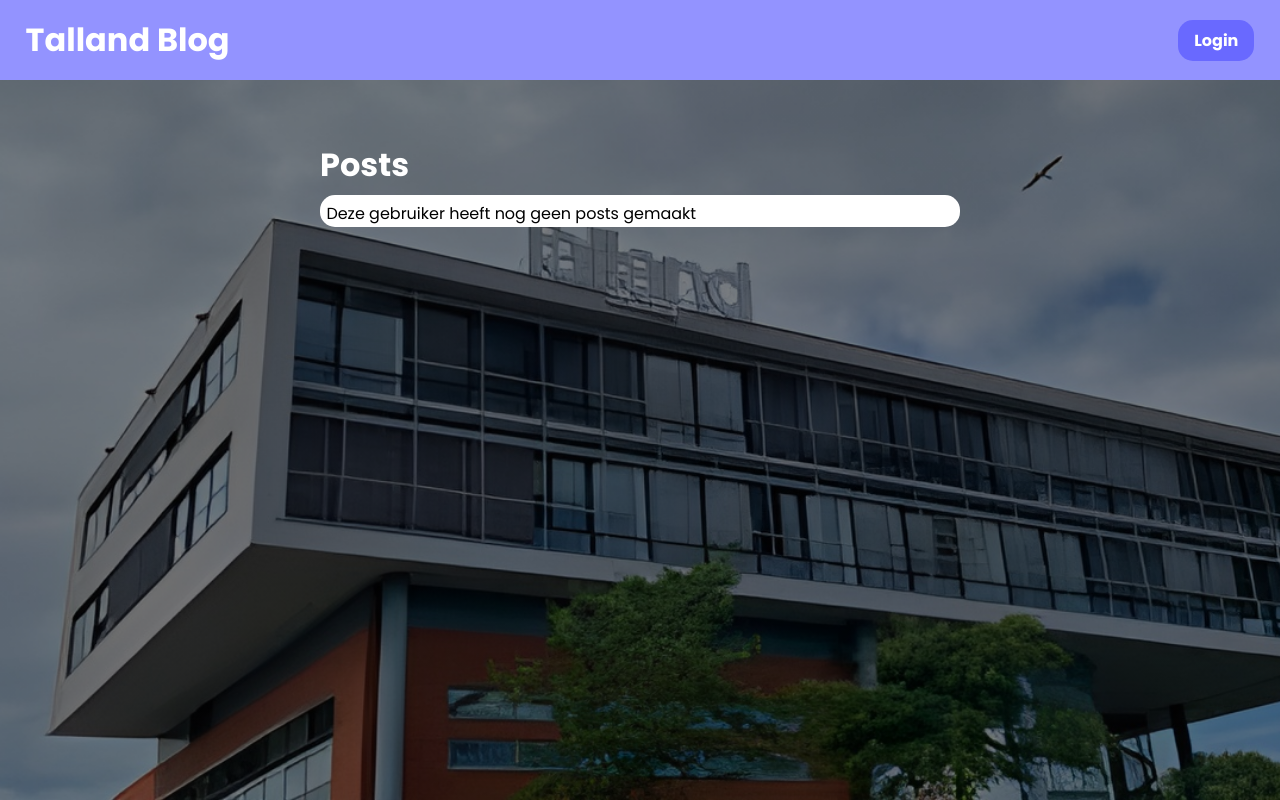
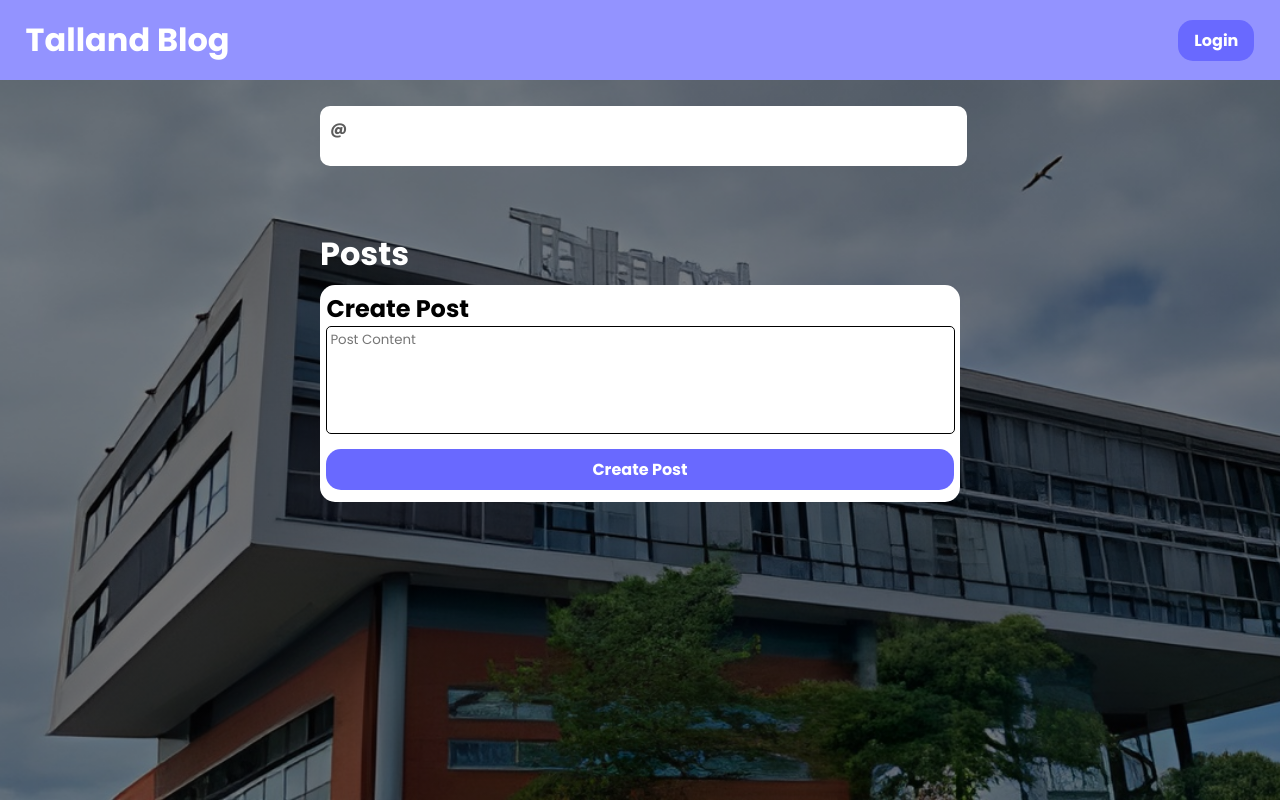
Before and after one commit to JortVlaming/project_1_mijn_website, a Flask app: template templates/user.html in a window 1280 px wide. Run offline with Flask 3, Linux system fonts and the light colour scheme; the template is opened without the code that fills it, so the values that code supplies are empty; parts of the project's set-up code (start-up, migrations or seed data) failed here and were passed over.

Commit message:
bug: styling on user page was dependant on the amount of posts for some reason

```diff
--- a/static/css/user.css
+++ b/static/css/user.css
@@ -3,7 +3,8 @@ body {
 }
 
 #content {
-    margin-top: -5%;
+    display: block !important;
+    margin-top: 2%;
 }
 
 .user-info {
@@ -11,6 +12,8 @@ body {
     color: black;
     padding: 10px;
     border-radius: 10px;
+    width: 98%;
+    top: 50px;
 }
 
 .handle {
@@ -28,6 +31,7 @@ body {
 
 #user_content {
     height: 50%;
+    width: 100%;
 }
 
 .post {
@@ -38,6 +42,7 @@ body {
     padding: 1% 1% 2%;
     color: black;
     margin-top: 1%;
+    width: 98%;
 }
 
 .post-container {
@@ -51,3 +56,28 @@ body {
     align-self: flex-end;
     float: right;
 }
+
+#create_post {
+    height: auto;
+}
+
+.create_post_form {
+    height: 60%;
+    width: 99%;
+}
+
+#post_content {
+    height: 100%;
+    width: 100%;
+    resize: none;
+    outline: none;
+    border: 1px solid black;
+    border-radius: 5px;
+    padding: 3px;
+}
+
+#create_post_button {
+    bottom: 0;
+    width: 100%;
+    margin-top: 1.2%;
+}
--- a/templates/user.html
+++ b/templates/user.html
@@ -11,21 +11,27 @@
 {% block content %}
     <div class="user-info">
         <h4 class="handle">@{{ requested_user.username }}</h4>
-	    <h1 class="naam">{{ requested_user.naam }}</h1>
+	    <h1 class="naam">{{ requested_user.displayName or requested_user.username }}</h1>
         <h2 class="opleiding">{{ requested_user.opleiding }}</h2>
         <p class="aboutme">{{ requested_user.aboutme }}</p>
     </div>
     <div class="search-seperator"></div>
     <div id="user_content">
         <h1>Posts</h1>
-        {% if posts|length == 0 %}
+        {% if requested_user.id == user.id %}
+            <div class="post" id="create_post">
+                <h2>Create Post</h2>
+                <form action="/api/post" class="create_post_form" method="post">
+                    <textarea name="content" id="post_content" cols="30" rows="5" placeholder="Post Content"></textarea>
+                </form>
+                <button id="create_post_button">Create Post</button>
+            </div>
+        {% endif %}
+        {% if posts|length == 0 and requested_user.id != user.id %}
             <div class="post">
                 <p>Deze gebruiker heeft nog geen posts gemaakt</p>
             </div>
         {% else %}
-            {% if requested_user.id == user.id %}
-                test
-            {% endif %}
             <div class="post-container">
                 {% for post in posts %}
                 	<div class="post">
```
